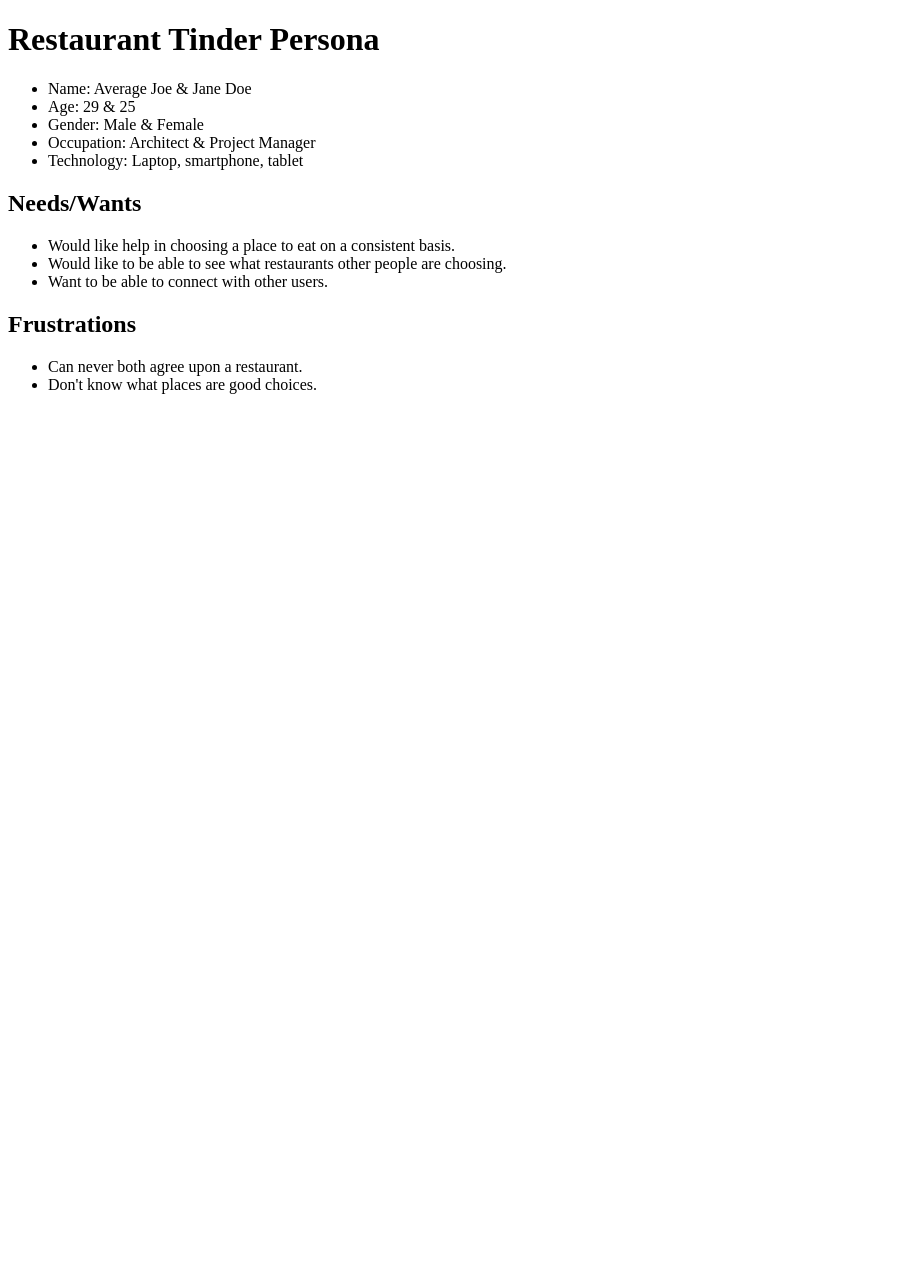
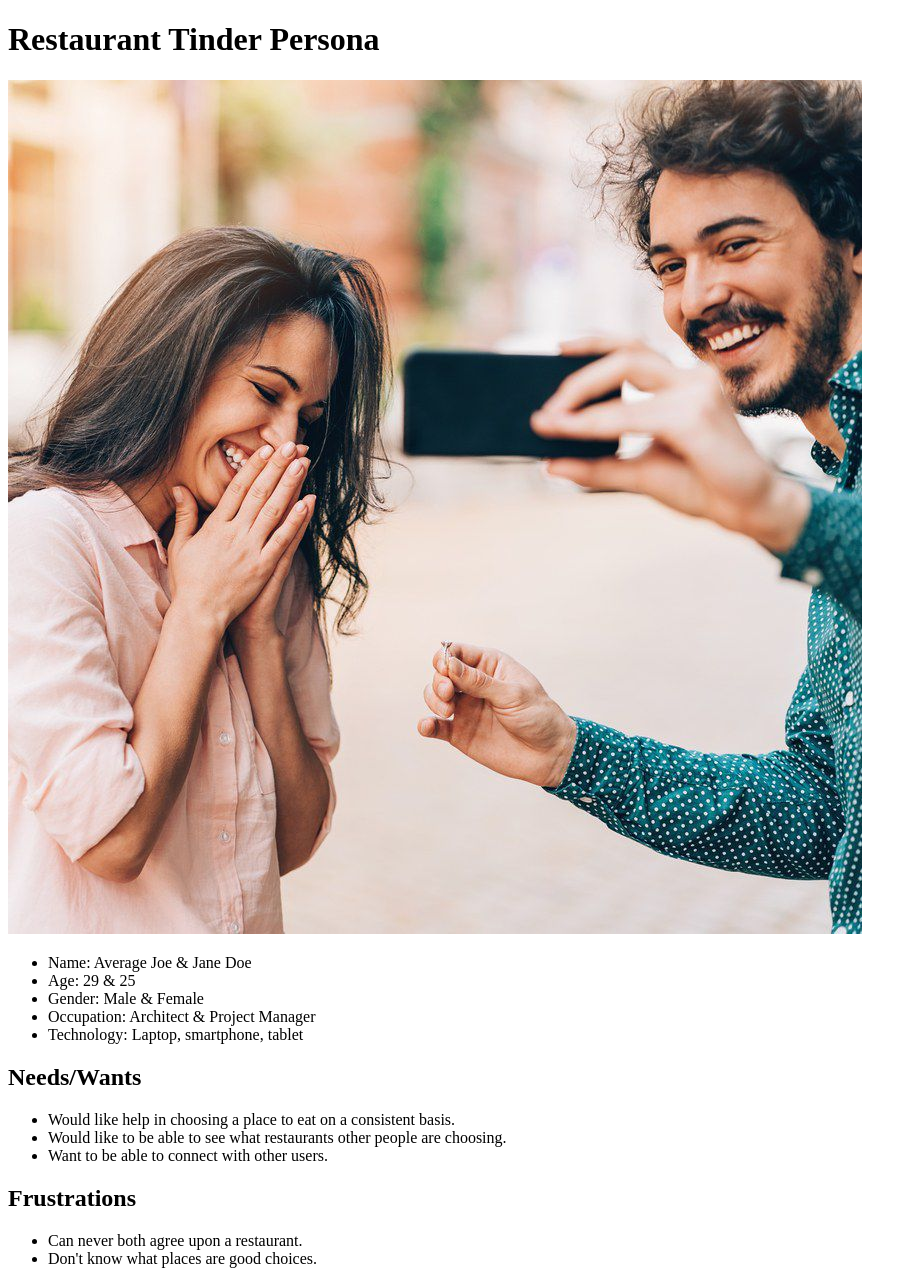
Before and after one commit to web-restaurant-tinder/foodies, a PHP site: page /persona-by-francisco.php in a window 1280 px wide. Shown: the whole page, without its empty margins (0-917 px from the left). Before the commit the page ends 394 px from the top, so only its background shows below. Run offline with PHP 8.4, Linux system fonts and the light colour scheme.

Commit message:
added img into html

```diff
--- a/epic/persona-by-francisco.php
+++ b/epic/persona-by-francisco.php
@@ -6,6 +6,9 @@
 </head>
 <body>
     <h1>Restaurant Tinder Persona</h1>
+    <img src="Average Joe & Jane Doe.jpg" alt="Picture of Average Joe & Jane Doe"
+    class="center">
+    <div class="center">
         <ul>
             <li>Name: Average Joe & Jane Doe</li>
             <li>Age: 29 & 25</li>
@@ -13,6 +16,7 @@
             <li>Occupation: Architect & Project Manager</li>
             <li>Technology: Laptop, smartphone, tablet </li>
         </ul>
+    </div>
     <h2>Needs/Wants</h2>
         <ul>
             <li>Would like help in choosing a place to eat on a consistent basis.</li>
```
Also changed, not shown: epic/Average Joe & Jane Doe.jpg (added).
